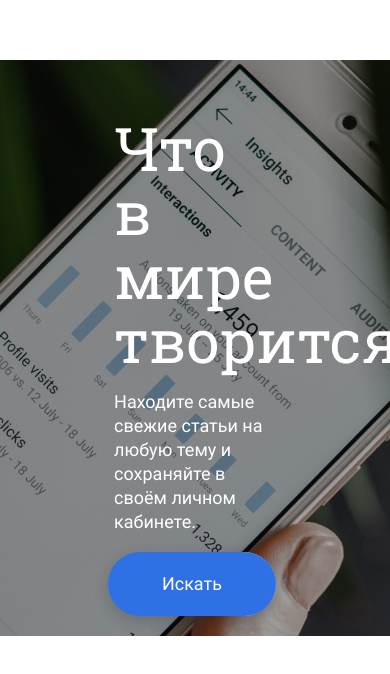
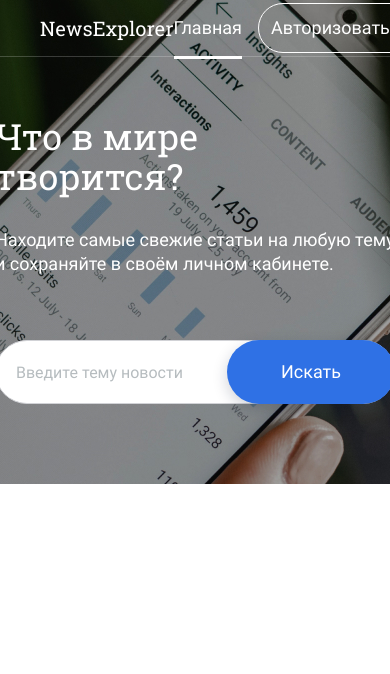
Before and after one commit to leka-ren/frontend-NewsExplorer, a website built with webpack: page src/index.html in a window 390 px wide. Shown: the top 674 px of the page. Built offline with nearby package versions, Linux system fonts and the light colour scheme.

Commit message:
закончена верстка search

```diff
--- a/src/blocks/header/__authorization-button/header__authorization-button.css
+++ b/src/blocks/header/__authorization-button/header__authorization-button.css
@@ -18,7 +18,7 @@
   cursor: pointer;
 }
 
-@media screen and (max-width: 1280px) {
+@media screen and (max-width: 1024px) {
   .header__authorization-button {
     font-size: 16px;
   }
--- a/src/blocks/header/__content/header__content.css
+++ b/src/blocks/header/__content/header__content.css
@@ -9,7 +9,7 @@
   justify-content: space-between;
 }
 
-@media screen and (max-width: 1290px) {
+@media screen and (max-width: 1024px) {
     .header__content {
         padding: 0 40px;
     }
--- a/src/blocks/header/__home-link/header__home-link.css
+++ b/src/blocks/header/__home-link/header__home-link.css
@@ -8,7 +8,7 @@
   line-height: 24px;
 }
 
-@media screen and (max-width: 1280px) {
+@media screen and (max-width: 1024px) {
   .header__home-link {
     font-size: 16px;
   }
--- a/src/blocks/header/header.css
+++ b/src/blocks/header/header.css
@@ -18,7 +18,7 @@
   border-bottom: solid rgba(255, 255, 255, 0.2) 1px;
 }
 
-@media screen and (max-width: 1280px) {
+@media screen and (max-width: 1024px) {
   .header {
     height: 66px;
   }
--- a/src/blocks/search/__button/search__button.css
+++ b/src/blocks/search/__button/search__button.css
@@ -2,6 +2,7 @@
   position: absolute;
   right: 0;
   top: 0;
+  z-index: 99;
   border: none;
   height: 64px;
   width: 168px;
--- a/src/blocks/search/__content/search__content.css
+++ b/src/blocks/search/__content/search__content.css
@@ -1,3 +1,10 @@
 .search__content {
     width: 41.5%;
 }
+
+
+@media screen and (max-width: 1024px) {
+    .search__content {
+        width: 448px;
+    }
+}
--- a/src/blocks/search/__input/search__input.css
+++ b/src/blocks/search/__input/search__input.css
@@ -1,4 +1,6 @@
 .search__input {
+  position: relative;
+  z-index: 0;
   width: 100%;
   max-width: 608px;
   background-color: #fff;
@@ -20,3 +22,7 @@
   color: #b6bcbf;
   opacity: 1;
 }
+
+.search__input:hover {
+  cursor: text;
+}
--- a/src/blocks/search/__subtitle/search__subtitle.css
+++ b/src/blocks/search/__subtitle/search__subtitle.css
@@ -5,4 +5,5 @@
   font-size: 18px;
   line-height: 24px;
   color: #ffffff;
+  margin: 0 0 64px;
 }
--- a/src/blocks/search/__title/search__title.css
+++ b/src/blocks/search/__title/search__title.css
@@ -1,9 +1,17 @@
 .search__title {
-  font-family: 'Roboto Slab', Arial, Helvetica, sans-serif;
+  font-family: "Roboto Slab", Arial, Helvetica, sans-serif;
   font-style: normal;
   font-weight: normal;
   font-size: 60px;
   line-height: 64px;
   color: #ffffff;
-  margin: 116px 0 0;
+  margin: 116px 0 32px;
+  width: 400px;
 }
+
+@media screen and (max-width: 1024px) {
+  .search__title {
+    font-size: 36px;
+    line-height: 40px;
+  }
+}
```
Also changed, not shown: src/images/avatar.jpg (added).
